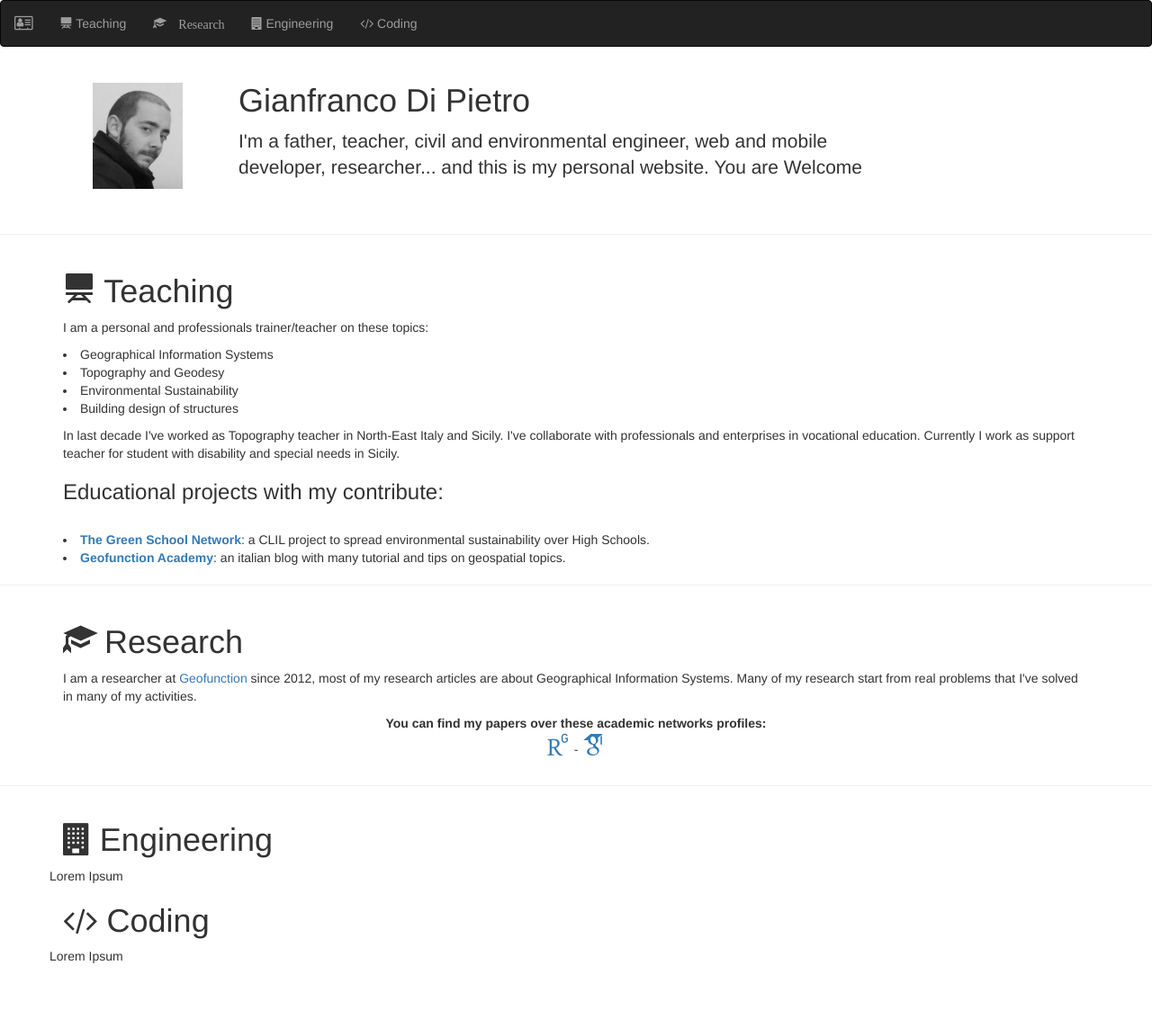
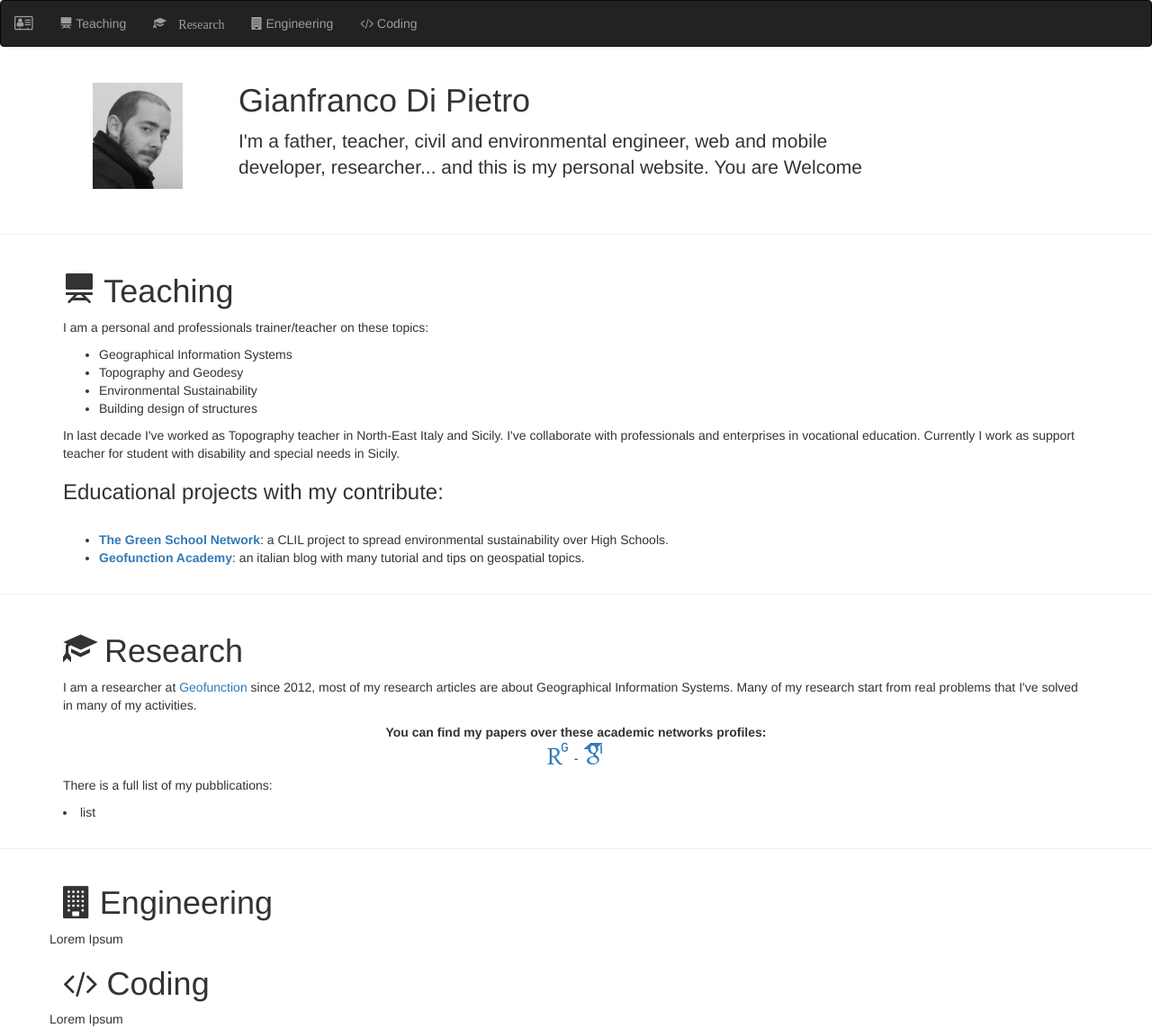
Before and after one commit to gianfrancodp/gianfrancodp.github.io, a plain HTML site: page index.html in a window 1280 px wide. Shown: the whole page at 90% size. Before the commit the page ends 1073 px from the top, so only its background shows below. Drawn offline with Linux system fonts and the light colour scheme; files whose address does not match are found by name.

Commit message:
<ul> tag error fixed

```diff
--- a/index.html
+++ b/index.html
@@ -81,23 +81,27 @@
             <h1><i class="glyphicon glyphicon-blackboard"></i> Teaching</h1>
                 <p>
                     I am a personal and professionals trainer/teacher on these topics:
+                    <ul>
                     <li>Geographical Information Systems</li>
                     <li>Topography and Geodesy</li>
                     <li>Environmental Sustainability</li>
                     <li>Building design of structures</li>
-                </p><p>
+                    </ul>
+                </p>
+                <p>
                     In last decade I've worked as Topography teacher in North-East Italy and Sicily.
                      I've collaborate with professionals and enterprises in vocational education. Currently I work as support teacher for student with disability and special needs in Sicily.
 
                 </p>
                 <h3>Educational projects with my contribute:</h3><br>
+                <ul>
                 <li>
                     <strong><a href="http://www.thegreenschoolnetwork.it" target="_blank">The Green School Network</a></strong>: a CLIL project to spread environmental sustainability over High Schools.
                 </li>
                 <li>
                     <strong><a href="https://www.geofunction.it/academy" target="_blank">Geofunction Academy</a></strong>: an italian blog with many tutorial and tips on geospatial topics.
                 </li>
-
+                </ul>
             </div>
         </div>
     </div>
@@ -115,7 +119,11 @@
             - <a href="https://scholar.google.it/citations?user=LKGYXDgAAAAJ&hl=it" target="_blank"><i class="ai ai-google-scholar ai-2x"></i></a>
             </center></p>
 
-
+		<p>There is a full list of my pubblications:<br>
+            <li>
+                list
+            </li>
+            </p>
 		</div>
 	</div>
 </div>
```
